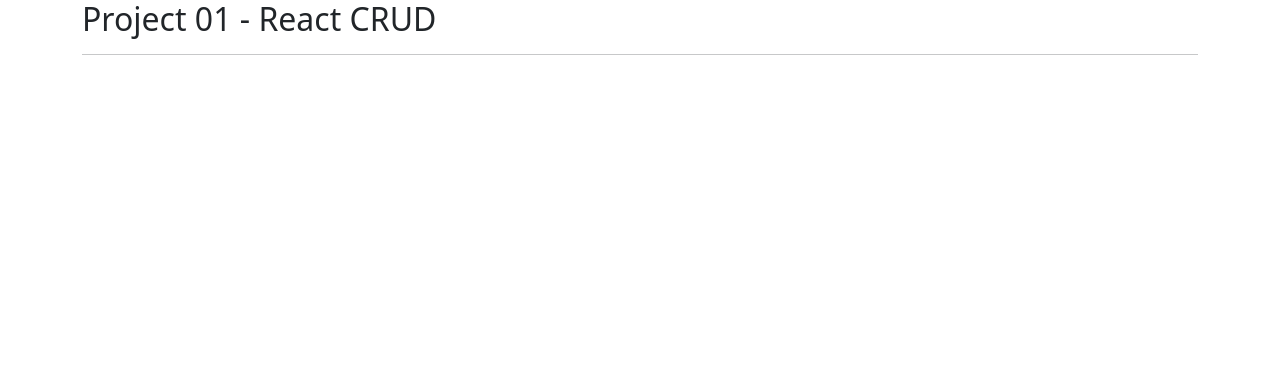
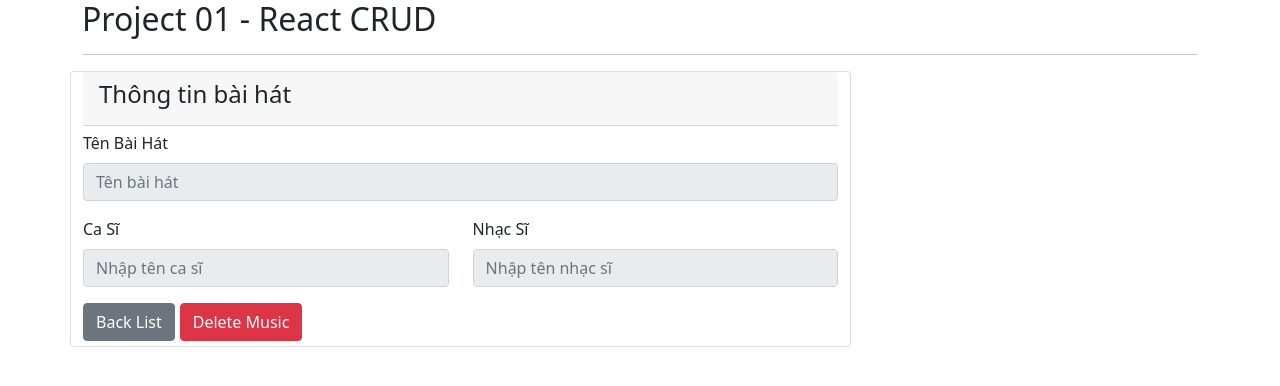
Before and after one commit to RKDN-DN3/fresher-k5-training-1, a React (Create React App) app: page /detail/1 in a window 1280 px wide. Shown: the top 386 px of the page. Built offline with nearby package versions, Linux system fonts and the light colour scheme.

Commit message:
completed

```diff
--- a/src/App.js
+++ b/src/App.js
@@ -6,6 +6,7 @@ import musicData from './data';
 import MusicTable from './component/table';
 import AddMusic from './component/Add-music';
 import EditMusic from './component/Edit-music';
+import DetailMusic from './component/Detail-music';
 
 function App() {
 
@@ -31,12 +32,14 @@ function App() {
     setMusices(
       musices.map((music)=>(music.id === id ? newMusic:music))
     );
+    alert("Update thành công ")
   }
 
   const deleteMusic = (id)=>{
     console.log(id)
     setEditing(false)
     setMusices(musices.filter(music=> music.id !==id))
+    alert("Xóa thành công")
   }
   return (
     <Router>
@@ -65,7 +68,12 @@ function App() {
               updateMusic = {updateMusic}
             />
           </Route>
-
+          <Route path = '/detail/:id'>
+            <DetailMusic
+              musicInit = {musicInit}
+             deleteMusic={deleteMusic}
+            />
+          </Route>
         </Switch>
       </div>
     </div>
--- a/src/component/Detail-music.js
+++ b/src/component/Detail-music.js
@@ -1,7 +1,25 @@
-import React from 'react';
+import React,{useState} from 'react';
 import {Row, Col,Form,Button, Card} from'react-bootstrap';
+import { useHistory } from 'react-router-dom';
 
 function DetailMusic(props){
+    const [music, setMusic] = useState(props.musicInit);
+    const handleChange = e => {
+        const {name, value} = e.target;
+        setMusic({...music, [name]: value});
+    }
+    const history = useHistory()
+
+    function onBackList() {
+        history.push("/");
+    }
+    const deleteClick =()=>{
+        const id = music.id
+        console.log(id)
+        props.deleteMusic(id)
+        history.push("/");
+
+    }
     return(
         <Row style ={{width:'70%', alignItems: 'center'}}>
         <Card  >
@@ -11,26 +29,26 @@ function DetailMusic(props){
             <Form style={{marginTop:'5px'}} >
                 <Form.Group className="mb-3" controlId="formGridName">
                     <Form.Label>Tên Bài Hát</Form.Label>
-                    <Form.Control placeholder="Tên bài hát" />
+                    <Form.Control placeholder="Tên bài hát" value={music.musicName} onChange={handleChange} readOnly/>
                 </Form.Group>
                 <Row className="mb-3">
                     <Form.Group as={Col} controlId="formGridSinger">
                     <Form.Label>Ca Sĩ</Form.Label>
-                    <Form.Control placeholder="Nhập tên ca sĩ" />
+                    <Form.Control placeholder="Nhập tên ca sĩ"  value={music.singer} onChange={handleChange} readOnly/>
                     </Form.Group>
 
                     <Form.Group as={Col} controlId="formGridMusician">
                     <Form.Label>Nhạc Sĩ</Form.Label>
-                    <Form.Control  placeholder="Nhập tên nhạc sĩ" />
+                    <Form.Control  placeholder="Nhập tên nhạc sĩ" value={music.musician} onChange={handleChange} readOnly/>
                     </Form.Group>
 
                 </Row>
 
                 <div style={{marginBottom:'5px'}}>
-                    <Button variant="secondary" >
+                    <Button variant="secondary" onClick={onBackList} >
                         Back List
                     </Button>
-                    <Button variant="danger" type="submit" style={{marginLeft:'5px'}}>
+                    <Button variant="danger" onClick={deleteClick} style={{marginLeft:'5px'}}>
                         Delete Music
                     </Button>
                 </div>
--- a/src/component/Edit-music.js
+++ b/src/component/Edit-music.js
@@ -1,5 +1,6 @@
 import React, { useEffect, useState } from 'react';
 import {Row, Col,Form,Button, Card} from'react-bootstrap';
+import { useHistory } from 'react-router-dom';
 
 function EditMusic(props){
 
@@ -18,6 +19,15 @@ function EditMusic(props){
         e.preventDefault();
          props.updateMusic(music.id, music)
          console.log(music)
+         history.push("/");
+    }
+    const history = useHistory()
+
+    function onBackList() {
+        history.push("/");
+    }
+    const cleanClick=()=>{
+        setMusic(music.musicName ="", music.singer="", music.musician="")
     }
     return(
         <Row style ={{width:'70%', alignItems: 'center'}}>
@@ -44,14 +54,14 @@ function EditMusic(props){
                     </Row>
 
                     <div style={{marginBottom:'5px'}}>
-                        <Button variant="secondary" >
+                        <Button variant="secondary" onClick={onBackList}>
                             Back List
                         </Button>
                         <Button variant="success" type="submit" style={{marginLeft:'5px'}}>
                             Update Music
                         </Button>
-                        <Button variant="warning" type="submit" style={{marginLeft:'5px'}}>
-                            Cancel
+                        <Button variant="warning" type="submit" style={{marginLeft:'5px'}} onClick={cleanClick}>
+                            Clean
                         </Button>
                     </div>
                 </Form>
--- a/src/component/table.js
+++ b/src/component/table.js
@@ -3,6 +3,11 @@ import {Form,Col,Row,Card, Table,InputGroup,Button} from 'react-bootstrap';
 import { Link, useHistory } from 'react-router-dom';
 
 const MusicTable=(props)=>{
+
+    const history = useHistory();
+    const clickRow = (e)=>{
+      history.push(`/detail/`)
+    }
      return(
       <Form>
         <Row  className="show-grid">
@@ -34,7 +39,7 @@ const MusicTable=(props)=>{
           <Card.Body>
           <Table striped bordered hover>
               <thead>
-                <tr>
+                <tr onClick>
                   <th>#</th>
                   <th>Tên Bài Hát </th>
                   <th>Thể Hiện</th>
@@ -47,16 +52,21 @@ const MusicTable=(props)=>{
                         return(
                         <tr>
                         <td>{item.id}</td>
-                        <td>{item.musicName}</td>
+                        <td>{item.musicName} </td>
                         <td>{item.singer}</td>
                         <td>
                           <Link to = {`/edit/${item.id}`}>
                           <Button onClick={() => {props.editMusic(item)}}
                           variant="warning"className="margin_item">Edit</Button>
                           </Link>
+                          <Link to = {`/detail/${item.id}`}>
+                          <Button onClick={() => {props.editMusic(item)}}
+                          variant="info"className="margin_item">Detail</Button>
+                          </Link>
                           <Button onClick={()=>{props.deleteMusic(item.id)}}
                           variant="danger">Delete</Button>
-                          </td>
+
+                         </td>
                         </tr>
                         )
                       })
```
